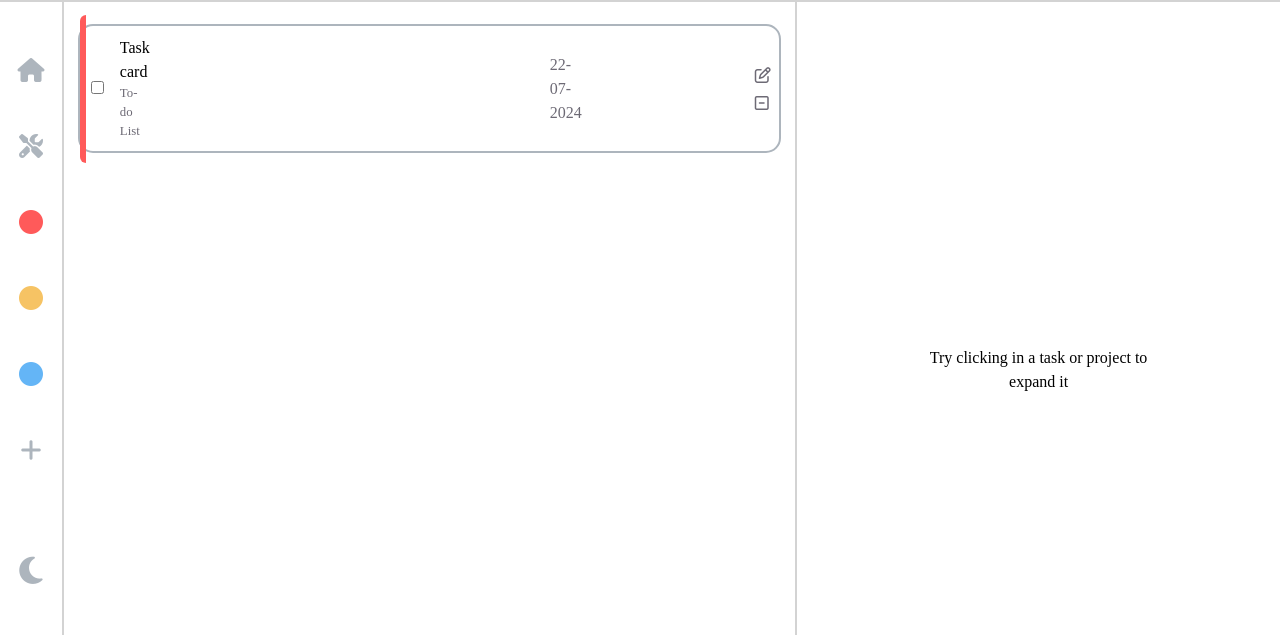
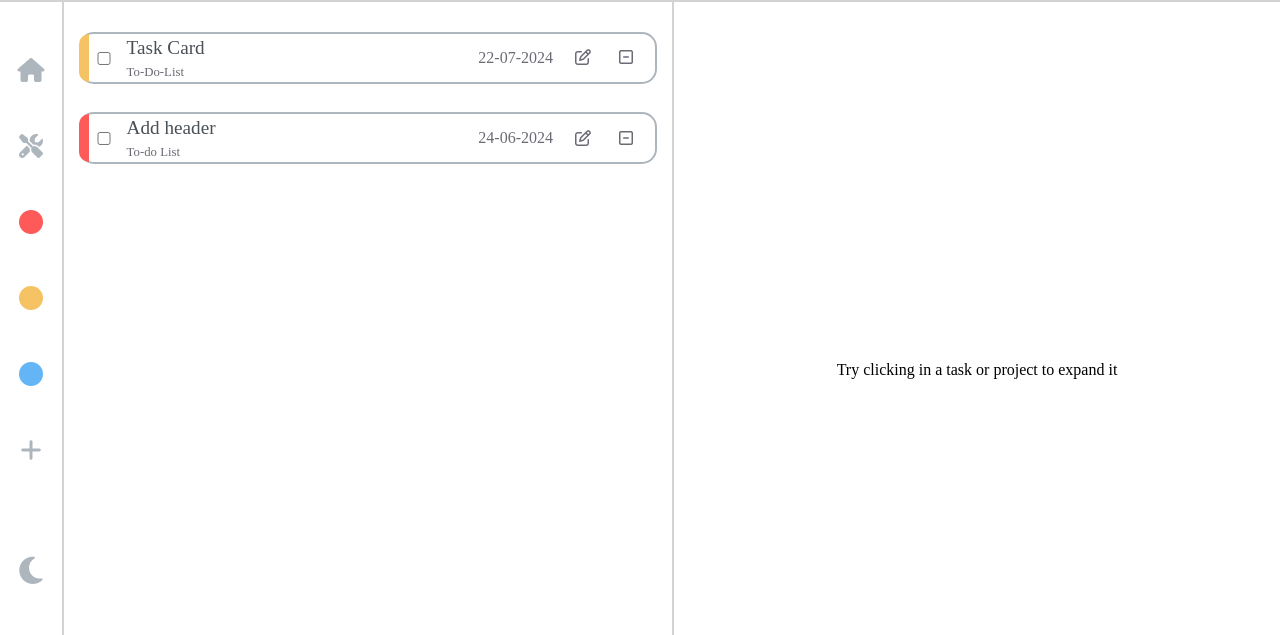
Before and after one commit to AdnaneTaleb10/To-Do-List, a website built with webpack: page src/index.html in a window 1280 px wide. Shown: the part 62-697 px from the top of the page. Built offline with nearby package versions, Linux system fonts and the light colour scheme; a web font is replaced by a local one.

Commit message:
Change style of cards + Add method to display cards in tasks array

```diff
--- a/src/css/style.css
+++ b/src/css/style.css
@@ -166,6 +166,7 @@ aside i:hover {
   flex-direction: column;
   justify-content: start;
   align-items: center;
+  gap: 1em;
 }
 
 .high {
@@ -180,7 +181,7 @@ aside i:hover {
   background-color: var(--argentinian-blue);
 }
 
-.task {
+/* .task {
   border: 2px solid var(--default-gray);
   border-radius: 15px;
   display: flex;
@@ -238,6 +239,77 @@ aside i:hover {
 .actions button i:hover {
   cursor: pointer;
   background-color: rgb(235, 235, 235);
+} */
+
+.task {
+  margin: 0.5em 0.5em 0.25em 0.5em;
+  border: 2px solid var(--default-gray);
+  border-radius: 15px;
+  border-left: none;
+  width: 100%;
+  display: grid;
+  grid-template-columns: 0.6em 1fr;
+  grid-template-rows: 1fr;
+  transition: 0.1s ease-in-out;
+}
+
+.task:hover {
+  cursor: pointer;
+  scale: 1.01;
+}
+
+.priority{
+  border-top-left-radius: 15px;
+  border-bottom-left-radius: 15px;
+}
+
+.wrapper {
+  grid-row: 1 / -1;
+  grid-column: 2 / -1;
+
+  display: grid;
+  grid-template-columns: 30px 1fr 1fr;
+  grid-template-rows: 1fr;
+  column-gap: 0.5em;
+  align-items: center;
+}
+
+.check {
+  accent-color: var(--logo-blue);
+}
+
+.info > .title {
+  color: var(--black);
+  font-size: 1.2rem;
+}
+
+.info > .project {
+  font-size: 0.8rem;
+  color: var(--dark-gray);
+}
+
+.date-and-actions {
+  justify-self: end;
+  display: flex;
+  align-items: center;
+  column-gap: 1em;
+  margin-right: 1em;
+  color: var(--dark-gray);
+  font-size: 1rem;
+}
+
+
+button.actions {
+    background-color: transparent;
+    border: none;
+    padding: 1px 6px;
+    color: var(--dark-gray);
+    border-radius: 3px;
+}
+
+.actions:hover {
+    cursor: pointer;
+    background-color: var(--light-gray);
 }
 
 #full-view {
--- a/src/domCreate.js
+++ b/src/domCreate.js
@@ -12,9 +12,15 @@ const create = (function () {
     return element;
   }
 
-  function elWithClass(el, cl, text) {
+  function elWithClass(el, text, ...cl) {
     const element = document.createElement(el);
-    element.classList.add(`${cl}`);
+    /* element.classList.add(`${cl}`); */
+    if(cl.length > 0){
+      cl.forEach(className => {
+        element.classList.add(className);
+      });
+    }
+
     element.textContent = text;
     return element;
   }
--- a/src/index.html
+++ b/src/index.html
@@ -35,28 +35,26 @@
 
       <div id="min-view">
         <div class="task">
-          <div class="priority high "></div>
+          <div class="priority medium"></div>
 
-          <div class="information">
-            <div class="checkbox-div">
-                <input type="checkbox">
+          <div class="wrapper">
+            <input type="checkbox" class="check" />
+
+            <div class="info">
+              <p class="title">Task Card</p>
+              <p class="project">To-Do-List</p>
             </div>
-            <div class="text-div">
-              <p class="task-title">Task card</p>
-              <p class="project-name">To-do List</p>
+
+            <div class="date-and-actions">
+              <p class="due-date">22-07-2024</p>
+
+              <button class="actions">
+                <i class="fa-regular fa-pen-to-square"></i>
+              </button>
+              <button class="actions">
+                <i class="fa-regular fa-square-minus"></i>
+              </button>
             </div>
-          </div>
-
-          <div class="due-date">22-07-2024</div>
-
-          <div class="actions">
-            <button class="edit-task">
-              <i class="fa-regular fa-pen-to-square"></i>
-            </button>
-
-            <button class="delete-task">
-              <i class="fa-regular fa-square-minus"></i>
-            </button>
           </div>
         </div>
       </div>
--- a/src/index.js
+++ b/src/index.js
@@ -1,8 +1,18 @@
 import "./css/style.css";
 import setImages from "./modules/logo";
-import Task from "./modules/newTask";
+import { Task, newTaskCard } from "./modules/newTask";
 import Project from "./modules/newProject";
-
 
 let tasks = [];
 let projects = [];
+
+const header = new Task('Add header', 'To-do List', '24-06-2024', 'high', 'Header components: Logo, dark/light mode theme icon, and login button');
+tasks.push(header);
+
+function displayTasks(arr) {
+    for(const task of arr) {
+        newTaskCard(task)
+    };
+};
+
+displayTasks(tasks)
--- a/src/modules/newTask.js
+++ b/src/modules/newTask.js
@@ -1,3 +1,5 @@
+import create from "../domCreate";
+
 class Task {
   constructor(taskTitle, projectTitle, dueDate, priority, description) {
     this.taskTitle = taskTitle;
@@ -9,4 +11,46 @@ class Task {
   }
 }
 
-export default Task;
+function newTaskCard(task) {
+  const minView = document.querySelector("#min-view");
+  // Card
+  // | Priority
+  // | Wrapper
+  // | | Checkbox
+  // | | Info
+  // | | | Title
+  // | | | Project
+  // | | Date and Actions
+  // | | | Due date
+  // | | | Edit task btn
+  // | | | Remove task button
+  const card = create.elWithClass("div", "" , "task");
+
+  const priority = create.elWithClass("div", "", "priority" , task.priority);
+
+  const wrapper = create.elWithClass("div", "" , "wrapper");
+
+  const checkbox = create.elWithClass("input", "" ,  "check");
+  checkbox.type = "checkbox";
+  const info = create.elWithClass("div", "" ,  "info");
+
+  const title = create.elWithClass("p", task.taskTitle , "title");
+  const taskProject = create.elWithClass("p", task.projectTitle, "project");
+
+  const dateAndActions = create.elWithClass("div", "" , "date-and-actions");
+
+  const dueDate = create.elWithClass("p", task.dueDate , "due-date");
+  const editBtn = create.el("button");
+  const removeBtn = create.el("button");
+  editBtn.classList.add("actions" , "fa-regular", "fa-pen-to-square", "edit");
+  removeBtn.classList.add("actions" ,"fa-regular", "fa-square-minus", "remove");
+
+  dateAndActions.append(dueDate, editBtn, removeBtn);
+  info.append(title, taskProject);
+  wrapper.append(checkbox, info, dateAndActions);
+  card.append(priority, wrapper);
+
+  minView.appendChild(card);
+}
+
+export { Task, newTaskCard };
```
